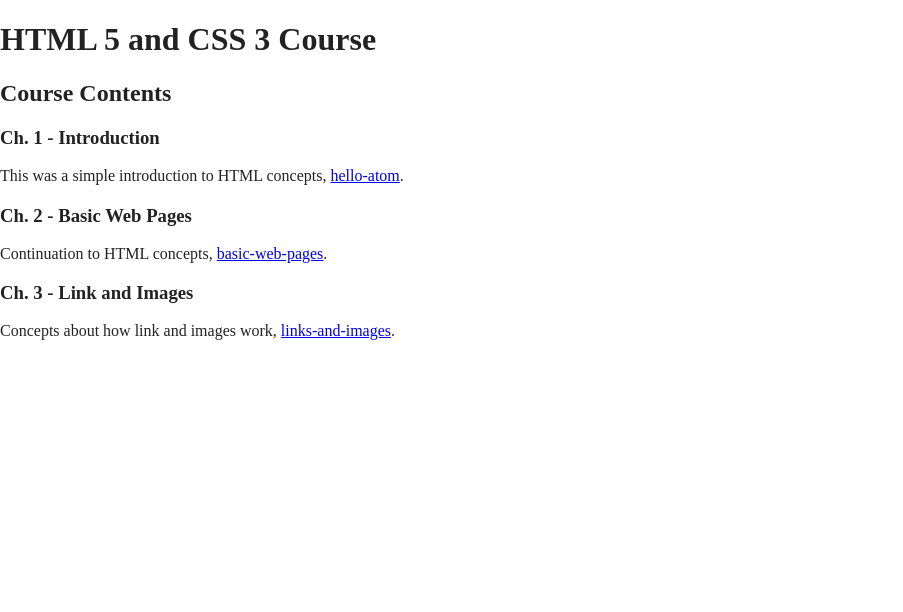
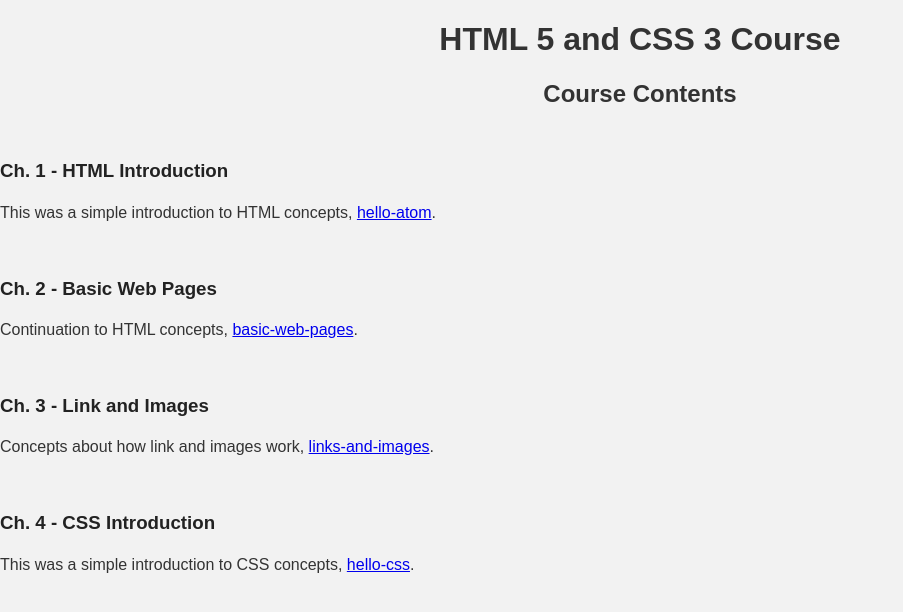
Before and after one commit to oscarjrod/html5-css3-course, a website built with Parcel: page index.html in a window 1280 px wide. Shown: the whole page, without its empty margins (0-903 px from the left). Built offline with nearby package versions, Linux system fonts and the light colour scheme.

Commit message:
hello-css, added main styles

```diff
--- a/css/main.css
+++ b/css/main.css
@@ -260,3 +260,52 @@ textarea {
     page-break-after: avoid;
   }
 }
+
+/* Main CSS */
+
+body {
+  font-family: Arial, sans-serif;
+  margin: 0;
+  padding: 0;
+  background-color: #f2f2f2;
+}
+
+h1, h2 {
+  color: #333;
+  text-align: center;
+  margin: 1rem 0;
+}
+
+p {
+  font-size: 1rem;
+  color: #333;
+  line-height: 1.5;
+  text-align: justify;
+  margin: 1rem 0;
+}
+
+img {
+  width: 100%;
+  height: auto;
+  display: block;
+}
+
+.fade-in {
+  animation-name: fadeIn;
+  animation-duration: 1s;
+}
+
+@keyframes fadeIn {
+  from { opacity: 0; }
+  to { opacity: 1; }
+}
+
+@media screen and (max-width: 768px) {
+  h1, h2, h3 {
+    font-size: 1.5rem;
+  }
+
+  p {
+    font-size: 0.9rem;
+  }
+}
--- /dev/null
+++ b/hello-css/styles.css
@@ -0,0 +1,24 @@
+body {
+  color: #414141;               /* Dark gray */
+  background-color: #EEEEEE;    /* Light gray */
+  font-size: 18px;
+}
+
+h1 {
+  font-size: 2em;
+}
+
+h2 {
+  font-size: 1.6em;
+}
+h1, h2, h3, h4, h5, h6 {
+  font-family: "Helvetica", "Arial", sans-serif;
+  font-weight: normal;
+}
+ul {
+  list-style-type: circle;
+}
+
+ol {
+  list-style-type: lower-roman;
+}
--- a/index.html
+++ b/index.html
@@ -27,17 +27,20 @@
   <!-- Add your site or application content here -->
   <h1>HTML 5 and CSS 3 Course</h1>
 
+  <h2>Course Contents</h2><br>
 
-  <h2>Course Contents</h2>
-
-  <h3>Ch. 1 - Introduction</h3>
-  <p>This was a simple introduction to HTML concepts, <a href='hello-atom/page-one.html'>hello-atom</a>.</p>
+  <h3>Ch. 1 - HTML Introduction</h3>
+  <p>This was a simple introduction to HTML concepts, <a href='hello-atom/page-one.html'>hello-atom</a>.</p><br>
 
   <h3>Ch. 2 - Basic Web Pages</h3>
-  <p>Continuation to HTML concepts, <a href='basic-web-pages/basics.html'>basic-web-pages</a>.</p>
+  <p>Continuation to HTML concepts, <a href='basic-web-pages/basics.html'>basic-web-pages</a>.</p><br>
 
   <h3>Ch. 3 - Link and Images</h3>
-  <p>Concepts about how link and images work, <a href='links-and-images/links.html'>links-and-images</a>.</p>
+  <p>Concepts about how link and images work, <a href='links-and-images/links.html'>links-and-images</a>.</p><br>
+
+  <h3>Ch. 4 - CSS Introduction</h3>
+  <p>This was a simple introduction to CSS concepts, <a href='hello-css/hello-css.html'>hello-css</a>.</p><br>
+
 
   <script src="js/vendor/modernizr-3.11.2.min.js"></script>
   <script src="js/plugins.js"></script>
```
Also changed, not shown: hello-css/dummy.html (added, +23 -0 lines), hello-css/hello-css.html (added, +38 -0 lines).
